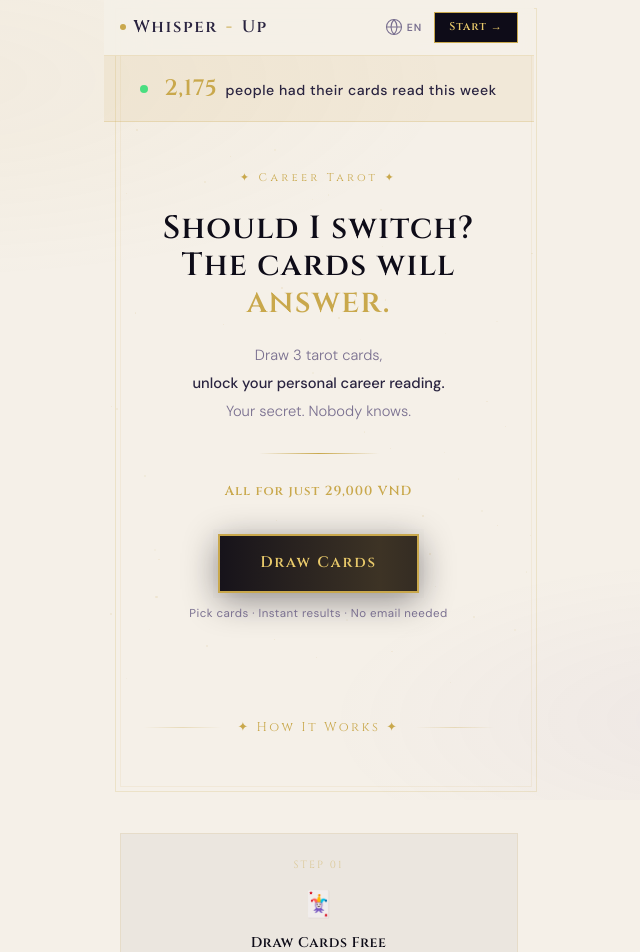
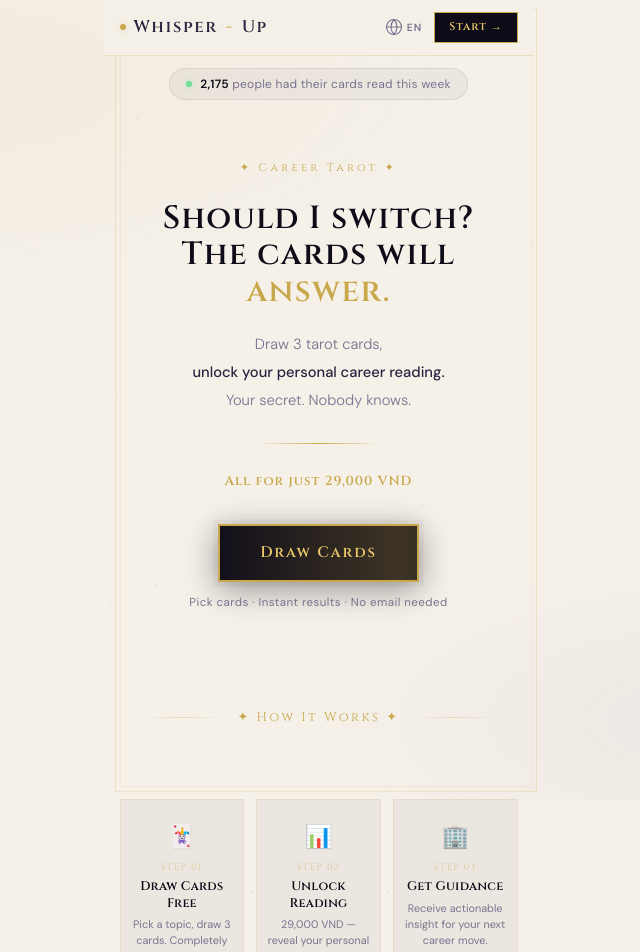
Before and after one commit to SeungjuWI/WhisperUp, a Next.js app: page /en in a window 1280 px wide. Shown: the top 952 px of the page, without its empty margins (314-954 px from the left). Built offline with nearby package versions, Linux system fonts and the light colour scheme.

Commit message:
feat: replace social proof bar with dynamic badge and update landing section layout

```diff
--- a/src/app/[locale]/page.tsx
+++ b/src/app/[locale]/page.tsx
@@ -1,8 +1,8 @@
 import { getTranslations, setRequestLocale } from 'next-intl/server';
 import Nav from '@/components/landing/Nav';
+import SocialProofBadge from '@/components/landing/SocialProofBadge';
 import Hero from '@/components/landing/Hero';
 import HowItWorks from '@/components/landing/HowItWorks';
-import SocialProofBar from '@/components/landing/SocialProofBar';
 import Testimonials from '@/components/landing/Testimonials';
 import FAQ from '@/components/landing/FAQ';
 import Disclaimer from '@/components/landing/Disclaimer';
@@ -26,7 +26,7 @@ export default async function HomePage({
       <FunnelReset />
       <div className="page-frame" aria-hidden />
       <Nav />
-      <SocialProofBar />
+      <SocialProofBadge />
       <Hero />
       <OrnamentDivider>{tHow('divider')}</OrnamentDivider>
       <HowItWorks />
--- a/src/components/landing/HowItWorks.tsx
+++ b/src/components/landing/HowItWorks.tsx
@@ -1,4 +1,6 @@
-import { getTranslations } from 'next-intl/server';
+'use client';
+
+import { useTranslations } from 'next-intl';
 
 const STEP_KEYS = ['01', '02', '03'] as const;
 const SYMBOLS: Record<(typeof STEP_KEYS)[number], string> = {
@@ -7,27 +9,37 @@ const SYMBOLS: Record<(typeof STEP_KEYS)[number], string> = {
   '03': '🏢',
 };
 
-export default async function HowItWorks() {
-  const t = await getTranslations('howItWorks.steps');
+export default function HowItWorks() {
+  const t = useTranslations('howItWorks.steps');
 
   return (
-    <section className="relative z-[2] px-4 py-16">
-      <div className="grid grid-cols-1 gap-4">
-        {STEP_KEYS.map((k) => (
+    <section className="relative z-[2] px-4 py-10">
+      <div className="flex gap-3">
+        {STEP_KEYS.map((k, i) => (
           <article
             key={k}
-            className="border border-[rgba(201,168,76,0.15)] bg-[rgba(14,12,24,0.04)] p-6 text-center transition-colors duration-200 hover:border-[rgba(201,168,76,0.35)]"
+            className="relative flex flex-1 flex-col items-center border border-[rgba(201,168,76,0.15)] bg-[rgba(14,12,24,0.04)] px-2 py-5 text-center"
           >
-            <div className="mb-3 font-serif text-[0.65rem] tracking-[0.2em] text-[rgba(201,168,76,0.5)]">
+            <div className="mb-2 text-[1.4rem]" aria-hidden>
+              {SYMBOLS[k]}
+            </div>
+            <div className="mb-1 font-serif text-[0.58rem] tracking-[0.15em] text-[rgba(201,168,76,0.5)]">
               {t(`${k}.label`)}
             </div>
-            <div className="mb-2 text-[1.6rem]" aria-hidden>
-              {SYMBOLS[k]}
-            </div>
-            <h3 className="mb-1 font-serif text-[0.88rem] font-semibold tracking-[0.04em] text-ink">
+            <h3 className="mb-1 font-serif text-[0.78rem] font-semibold leading-[1.3] tracking-[0.02em] text-ink">
               {t(`${k}.title`)}
             </h3>
-            <p className="text-[0.78rem] leading-[1.7] text-[var(--muted)]">{t(`${k}.desc`)}</p>
+            <p className="text-[0.68rem] leading-[1.5] text-[var(--muted)]">
+              {t(`${k}.desc`)}
+            </p>
+            {i < STEP_KEYS.length - 1 && (
+              <span
+                aria-hidden
+                className="absolute -right-2.5 top-1/2 -translate-y-1/2 font-serif text-[0.7rem] text-[rgba(201,168,76,0.4)]"
+              >
+                ›
+              </span>
+            )}
           </article>
         ))}
       </div>
--- /dev/null
+++ b/src/components/landing/SocialProofBadge.tsx
@@ -0,0 +1,48 @@
+'use client';
+
+import { useEffect, useState } from 'react';
+import { useLocale, useTranslations } from 'next-intl';
+import { computeWeeklyCount } from '@/lib/social-counter';
+
+const TICK_MS = 30 * 1000;
+
+export default function SocialProofBadge() {
+  const t = useTranslations('social');
+  const locale = useLocale();
+
+  const [count, setCount] = useState<number | null>(null);
+
+  useEffect(() => {
+    const tick = () => setCount(computeWeeklyCount());
+    tick();
+    const id = window.setInterval(tick, TICK_MS);
+    return () => window.clearInterval(id);
+  }, []);
+
+  const formatted =
+    count !== null ? new Intl.NumberFormat(locale).format(count) : '···';
+
+  return (
+    <div
+      className="relative z-[3] flex justify-center py-3"
+      aria-label={t('ariaLabel')}
+      aria-live="polite"
+    >
+      <div className="inline-flex items-center gap-2 rounded-full border border-[rgba(14,12,24,0.08)] bg-[rgba(14,12,24,0.04)] px-4 py-1.5">
+        <span
+          aria-hidden
+          className="h-1.5 w-1.5 rounded-full bg-[#4ade80] shadow-[0_0_4px_rgba(74,222,128,0.5)]"
+          style={{ animation: 'pulse 2s ease-in-out infinite' }}
+        />
+        <span className="text-[0.75rem] tracking-[0.02em] text-[var(--muted)]">
+          {t.rich('weeklyCount', {
+            count: formatted,
+            n: (chunks) => (
+              <span className="font-semibold text-ink">{chunks}</span>
+            ),
+          })}
+        </span>
+      </div>
+    </div>
+  );
+}
```
